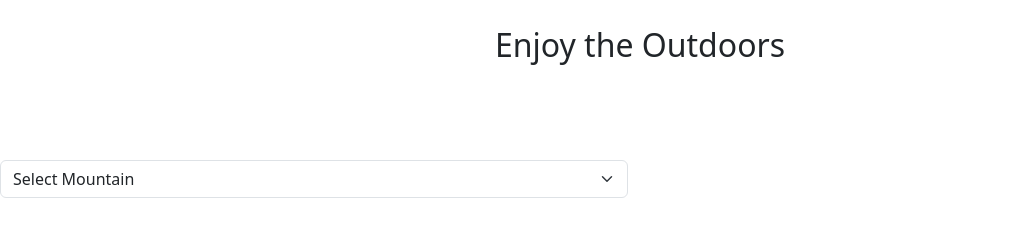
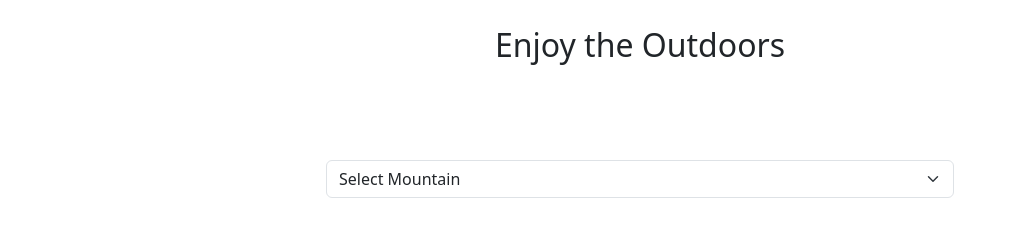
Before and after one commit to jtoxquimaxil/Capstone-2, a plain HTML site: page mountainInfo.html in a window 1280 px wide. Shown: the part 198-434 px from the top of the page, without its empty margins (0-1017 px from the left). Drawn offline with nearby package versions, Linux system fonts and the light colour scheme.

Commit message:
completed

```diff
--- a/mountainInfo.html
+++ b/mountainInfo.html
@@ -37,7 +37,7 @@
 
     <main class='text-center'>
         <div class="row">
-            <div class="col-md-6">
+            <div class="col-md-6 mx-auto text-center" >
                     <select id="mountainInfo" class="form-select" aria-label="Default select example">
                         <option id="mountainType" selected>Select Mountain</option>
                         `
--- a/scripts/mountaininfo.js
+++ b/scripts/mountaininfo.js
@@ -1,10 +1,11 @@
 "use strict";
 
+// my dropdown and accordion
 const selectElement = document.querySelector(".form-select");
 const mountainAccordion = document.getElementById('mountainAccordion');
 const mountianInfo = document.getElementById("mountainInfo");
 
-
+//populating dropwdown
 mountainsArray.forEach((mountain, index) => {
     const option = document.createElement('option');
     option.value = index;
@@ -57,7 +58,6 @@ function displayMountainAccordion(mountain) {
         <!-- Add more information as needed -->`;
 
     accordionBody.innerHTML = accordionBodyHTML;
-
     flushCollapseDiv.appendChild(accordionBody);
     accordionItemDiv.appendChild(accordionHeader);
     flushCollapseDiv.appendChild(accordionBody);
```
